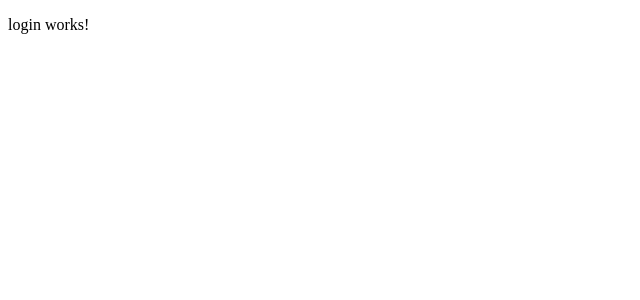
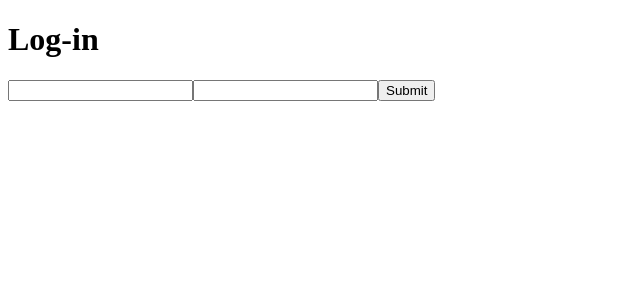
Before and after one commit to twixt7-sys/practice-facebook-app, an Angular app in the folder facebookapp/: page /login in a window 1280 px wide. Shown: the top 300 px of the page, without its empty margins (0-640 px from the left). Built offline with nearby package versions, Linux system fonts and the light colour scheme.

Commit message:
established auth

```diff
--- a/facebookapp/src/app/features/login/login.html
+++ b/facebookapp/src/app/features/login/login.html
@@ -1 +1,8 @@
-<p>login works!</p>
+<div>
+    <h1>Log-in</h1>
+    <form action="">
+    <input type="text" value="">
+    <input type="password" value="">
+    <input type="submit">
+</form>
+</div>
--- a/facebookapp/src/app/features/signup/signup.html
+++ b/facebookapp/src/app/features/signup/signup.html
@@ -1 +1,4 @@
-<p>signup works!</p>
+<form action="">
+    <input type="text">
+    <input type="text">
+</form>
```
